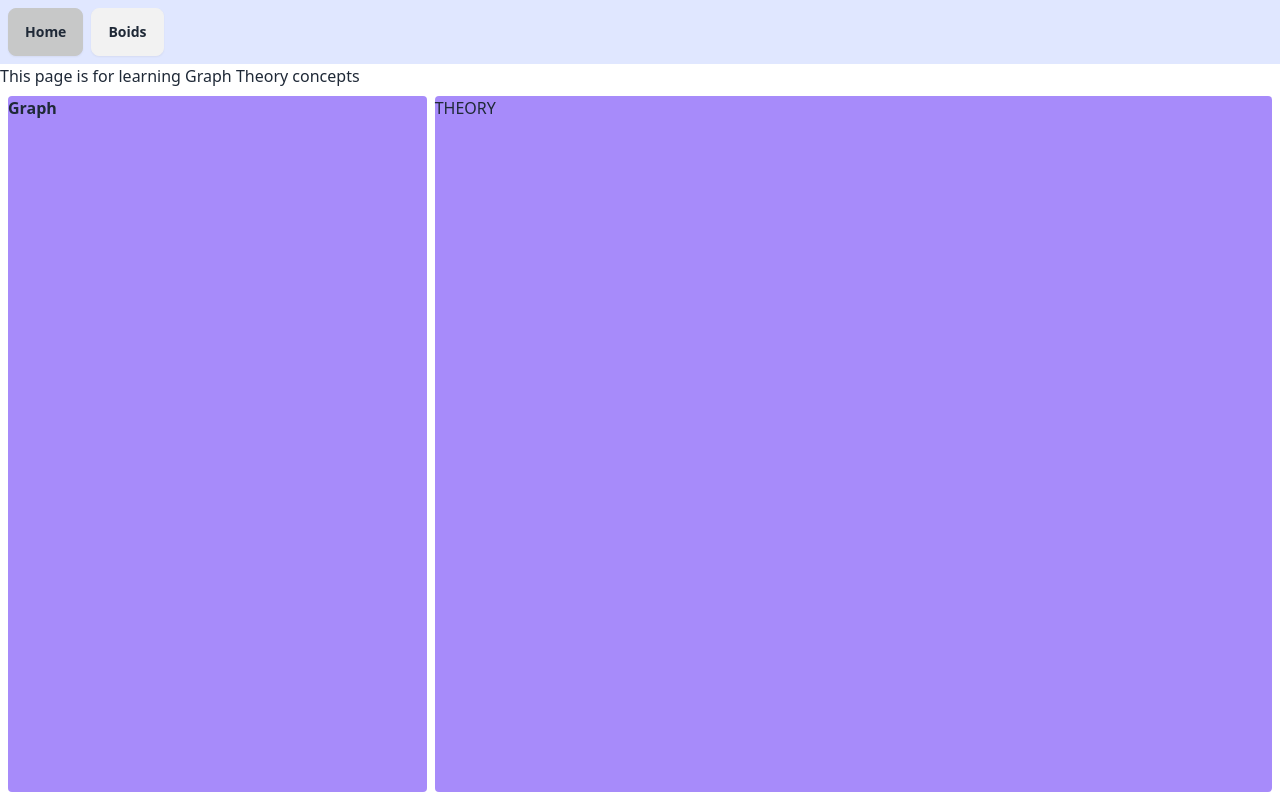
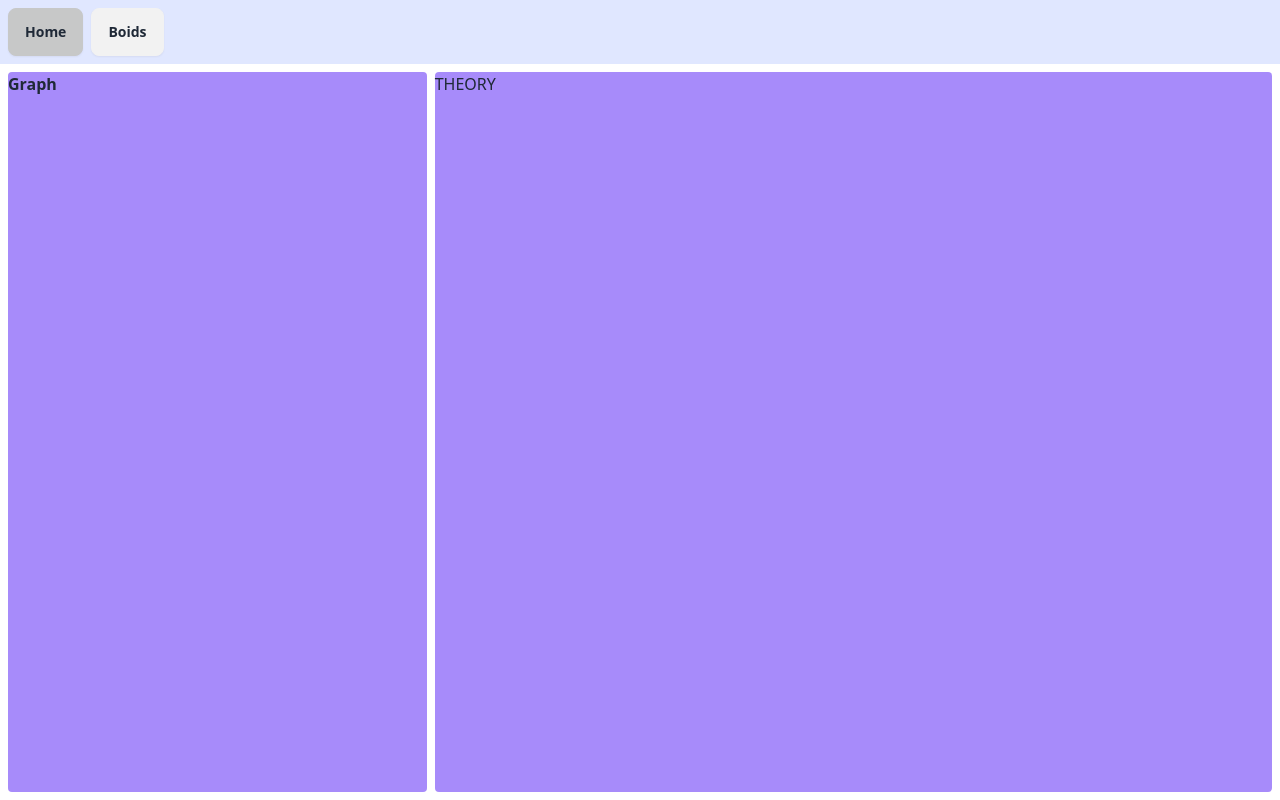
Before and after one commit to ConnorWilliamsGIT/contools, an Angular app: page / in a window 1280 px wide. Built offline with nearby package versions, Linux system fonts and the light colour scheme.

Commit message:
Full height on layout

```diff
--- a/src/app/components/layout/layout.component.html
+++ b/src/app/components/layout/layout.component.html
@@ -1,4 +1,4 @@
-<div class="flex p-2 gap-2 h-[calc(100vh-64px-24px)]">
+<div class="flex p-2 gap-2 h-[calc(100vh-64px)]">
   <div class="font-bold w-1/3 bg-violet-400 h-full rounded">
     <ng-content select="[settings]"/>
   </div>
--- a/src/app/pages/boids/boids.component.html
+++ b/src/app/pages/boids/boids.component.html
@@ -1,5 +1,3 @@
-<p>This page is for boids</p>
-
 <app-layout>
   <div settings>aaaa</div>
   <div canvas>bvbb</div>
--- a/src/app/pages/home/home.component.html
+++ b/src/app/pages/home/home.component.html
@@ -1,5 +1,3 @@
-<h1>This page is for learning Graph Theory concepts</h1>
-
 <app-layout>
   <div settings>Graph</div>
   <div canvas>THEORY</div>
```
